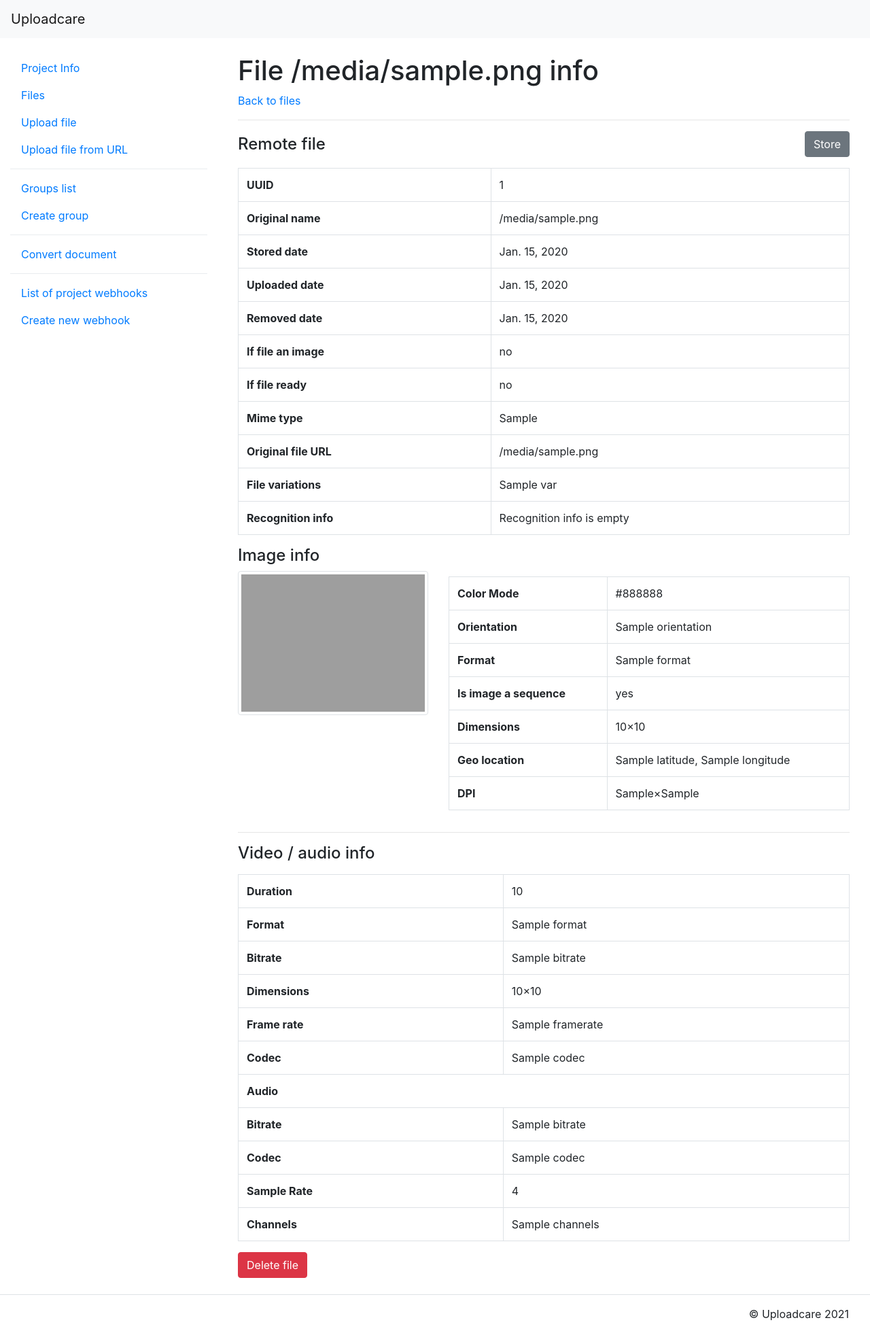
After one commit to uploadcare/pyuploadcare-example, a Django app: template app/uploadcare/templates/files/file_info.html in a window 1280 px wide. The commit adds this page. Shown: the whole page at 68% size. Run offline with Django 3.2, Linux system fonts and the light colour scheme; the template is opened without the code that fills it: most values are stand-ins (such as "Sample title", 1, 10 or a date in 2020); some libraries are stand-ins or nearby versions; grey boxes are pictures that could not be loaded.

Commit message:
files section

```diff
--- a/app/settings.py
+++ b/app/settings.py
@@ -12,8 +12,10 @@ https://docs.djangoproject.com/en/3.2/ref/settings/
 import os
 from pathlib import Path
 
+# Build paths inside the project like this: BASE_DIR / 'subdir'.
+from django.core.management.utils import get_random_secret_key
 
-# Build paths inside the project like this: BASE_DIR / 'subdir'.
+
 BASE_DIR = Path(__file__).resolve().parent.parent
 
 
@@ -21,7 +23,7 @@ BASE_DIR = Path(__file__).resolve().parent.parent
 # See https://docs.djangoproject.com/en/3.2/howto/deployment/checklist/
 
 # SECURITY WARNING: keep the secret key used in production secret!
-SECRET_KEY = "django-insecure-cmisy836_4ce7vya*b_w%u(w4v234ii9cxwlk*76%d1%@uprj4"
+SECRET_KEY = os.getenv("SECRET_KEY", get_random_secret_key())
 
 # SECURITY WARNING: don't run with debug turned on in production!
 DEBUG = True
--- /dev/null
+++ b/app/uploadcare/templates/files/_common_info.html
@@ -0,0 +1,64 @@
+<table class="table table-condensed table-bordered table-hover mt-2">
+    <tr>
+        <th>UUID</th>
+        <td>{{ file.uuid }}</td>
+    </tr>
+    <tr>
+        <th>Original name</th>
+        <td>{{ file.filename }}</td>
+    </tr>
+    <tr>
+        <th>Stored date</th>
+        <td>{% if file.info.datetime_stored %}{{ file.info.datetime_stored | date }}{% else %}--{% endif %}</td>
+    </tr>
+    <tr>
+        <th>Uploaded date</th>
+        <td>{% if file.info.datetime_uploaded %}{{ file.info.datetime_uploaded | date }}{% else %}--{% endif %}</td>
+    </tr>
+    <tr>
+        <th>Removed date</th>
+        <td>{% if file.info.datetime_removed %}{{ file.info.datetime_removed | date }}{% else %}--{% endif %}</td>
+    </tr>
+    <tr>
+        <th>If file an image</th>
+        <td>{{ file.info.is_image|yesno }}</td>
+    </tr>
+    <tr>
+        <th>If file ready</th>
+        <td>{{ file.info.is_ready|yesno }}</td>
+    </tr>
+    <tr>
+        <th>Mime type</th>
+        <td>
+            {{ file.mime_type }}
+            {% if 'video' in file.mime_type %}
+                <a href="#" class="btn btn-sm btn-secondary">Request video conversion</a>
+            {% endif %}
+        </td>
+    </tr>
+    <tr>
+        <th>Original file URL</th>
+        <td>{{ file.cdn_url }}</td>
+    </tr>
+    <tr>
+        <th>File variations</th>
+        <td>
+            {% if file.info.variations %}
+                {% for var in file.info.variations %}
+                    {{ var }}<br>
+                {% endfor %}
+            {% else %}
+                File variations is empty
+            {% endif %}
+        </td>
+    </tr>
+    <tr>
+        <th>Recognition info</th>
+        <td>
+            {% if file.info.rekognition_info %}
+            {% else %}
+                Recognition info is empty
+            {% endif %}
+        </td>
+    </tr>
+</table>
--- /dev/null
+++ b/app/uploadcare/templates/files/_image_info.html
@@ -0,0 +1,59 @@
+<h4>Image info</h4>
+
+<div class="row">
+    <div class="col-4">
+        <a href="https://ucarecdn.com/{{ file.uuid }}/-/preview/" target="_blank">
+            <img class="img-fluid img-thumbnail w-100"
+                 src="https://ucarecdn.com/{{ file.uuid }}/-/format/auto/-/quality/smart/-/preview/800x800/"
+                 alt="{{ file.filename }}">
+        </a>
+    </div>
+    <div class="col-8">
+        <div class="table-responsive">
+            <table class="table table-condensed table-bordered table-hover mt-2">
+                <tr>
+                    <th>Color Mode</th>
+                    <td>{{ file.info.image_info.color_mode }}</td>
+                </tr>
+                <tr>
+                    <th>Orientation</th>
+                    <td>{{ file.info.image_info.orientation }}</td>
+                </tr>
+                <tr>
+                    <th>Format</th>
+                    <td>{{ file.info.image_info.format }}</td>
+                </tr>
+                <tr>
+                    <th>Is image a sequence</th>
+                    <td>{{ file.info.image_info.sequence|yesno }}</td>
+                </tr>
+                <tr>
+                    <th>Dimensions</th>
+                    <td>{{ file.info.image_info.width }}×{{ file.info.image_info.height }}</td>
+                </tr>
+                <tr>
+                    <th>Geo location</th>
+                    <td>
+                        {% if file.info.image_info.geo_location %}
+                            {{ file.info.image_info.geo_location.latitude }},
+                            {{ file.info.image_info.geo_location.longitude }}
+                        {% else %}
+                            No data
+                        {% endif %}
+                    </td>
+                </tr>
+                <tr>
+                    <th>DPI</th>
+                    <td>
+                        {% if file.info.image_info.dpi %}
+                            {{ file.info.image_info.dpi.0 }}×{{ file.info.image_info.dpi.1 }}
+                        {% else %}
+                            No data
+                        {% endif %}
+                    </td>
+                </tr>
+            </table>
+        </div>
+    </div>
+</div>
+<hr>
--- /dev/null
+++ b/app/uploadcare/templates/files/_video_info.html
@@ -0,0 +1,48 @@
+<h4>Video / audio info</h4>
+<div class="table-responsive">
+    <table class="table table-condensed table-bordered table-hover mt-2">
+        <tr>
+            <th>Duration</th>
+            <td>{{ file.info.video_info.duration }}</td>
+        </tr>
+        <tr>
+            <th>Format</th>
+            <td>{{ file.info.video_info.format }}</td>
+        </tr>
+        <tr>
+            <th>Bitrate</th>
+            <td>{{ file.info.video_info.bitrate }}</td>
+        </tr>
+        <tr>
+            <th>Dimensions</th>
+            <td>{{ file.info.video_info.video.width }}×{{ file.info.video_info.video.height }}</td>
+        </tr>
+        <tr>
+            <th>Frame rate</th>
+            <td>{{ file.info.video_info.video.framerate }}</td>
+        </tr>
+        <tr>
+            <th>Codec</th>
+            <td>{{ file.info.video_info.video.codec }}</td>
+        </tr>
+        <tr>
+            <th colspan="2">Audio</th>
+        </tr>
+        <tr>
+            <th>Bitrate</th>
+            <td>{{ file.info.video_info.audio.bitrate }}</td>
+        </tr>
+        <tr>
+            <th>Codec</th>
+            <td>{{ file.info.video_info.audio.codec }}</td>
+        </tr>
+        <tr>
+            <th>Sample Rate</th>
+            <td>{{ file.info.video_info.audio.sampleRate }}</td>
+        </tr>
+        <tr>
+            <th>Channels</th>
+            <td>{{ file.info.video_info.audio.channels }}</td>
+        </tr>
+    </table>
+</div>
--- /dev/null
+++ b/app/uploadcare/templates/files/file_info.html
@@ -0,0 +1,25 @@
+{% extends 'base.html' %}
+
+{% block title %}File {{ file.filename }} info{% endblock %}
+
+{% block body %}
+  <a href="{% url 'file_list' %}">Back to files</a>
+  <hr>
+  <h4 class="d-flex justify-content-between align-items-center">
+    Remote file
+    <a href="{% url 'store_file' file.uuid %}" class="btn btn-secondary">Store</a>
+  </h4>
+  <div class="table-responsive">
+    {% include 'files/_common_info.html' %}
+  </div>
+
+  {% if file.info.image_info %}
+    {% include 'files/_image_info.html' %}
+  {% endif %}
+
+  {% if file.info.video_info %}
+    {% include 'files/_video_info.html' %}
+  {% endif %}
+
+  <a class="btn btn-danger" href="{% url 'delete_file' file.uuid %}">Delete file</a>
+{% endblock %}
--- a/app/uploadcare/templates/menu.html
+++ b/app/uploadcare/templates/menu.html
@@ -1,11 +1,13 @@
 {% url 'project_info' as project_info %}
+{% url 'file_list' as file_list %}
 
 <ul class="nav nav-pills flex-column">
     <li class="nav-item">
-    <a class="nav-link {% if request.path == project_info %} active {% endif %}" href="{% url 'project_info' %}">Project Info</a>
+        <a class="nav-link {% if request.path == project_info %} active {% endif %}" href="{% url 'project_info' %}">Project
+            Info</a>
     </li>
     <li class="nav-item">
-    <a class="nav-link" href="#">Files</a>
+        <a class="nav-link {% if request.path == file_list %} active {% endif %}" href="{% url 'file_list' %}">Files</a>
     </li>
     <li class="nav-item">
         <a class="nav-link" href="#">Upload file</a>
--- a/app/uploadcare/urls.py
+++ b/app/uploadcare/urls.py
@@ -15,9 +15,21 @@ Including another URLconf
 """
 from django.urls import path
 
+from uploadcare.views.files import (
+    FileInfoView,
+    FileListView,
+    delete_file,
+    files_batch_action,
+    store_file,
+)
 from uploadcare.views.project import ProjectInfoView
 
 
 urlpatterns = [
     path("", ProjectInfoView.as_view(), name="project_info"),
+    path("files/", FileListView.as_view(), name="file_list"),
+    path("files/batch_action/", files_batch_action, name="files_batch_action"),
+    path("files/<str:file_id>/", FileInfoView.as_view(), name="file_info"),
+    path("files/<str:file_id>/store/", store_file, name="store_file"),
+    path("files/<str:file_id>/delete/", delete_file, name="delete_file"),
 ]
--- a/app/uploadcare/views/project.py
+++ b/app/uploadcare/views/project.py
@@ -3,7 +3,7 @@ from pyuploadcare.dj.client import get_uploadcare_client
 
 
 class ProjectInfoView(TemplateView):
-    template_name = "project_info.html"
+    template_name = "projects/project_info.html"
 
     def get_context_data(self, **kwargs):
         uploadcare = get_uploadcare_client()
```
Also changed, not shown: app/uploadcare/templates/files/file_list.html (added, +60 -0 lines), app/uploadcare/templates/pagination.html (added, +16 -0 lines), app/uploadcare/templates/project_info.html (deleted, +0 -28 lines), app/uploadcare/templates/projects/project_info.html (added, +28 -0 lines), app/uploadcare/views/files.py (added, +55 -0 lines), app/uploadcare/templates/base.html (indentation only). Lines whose indentation alone changed are shown as unchanged.
